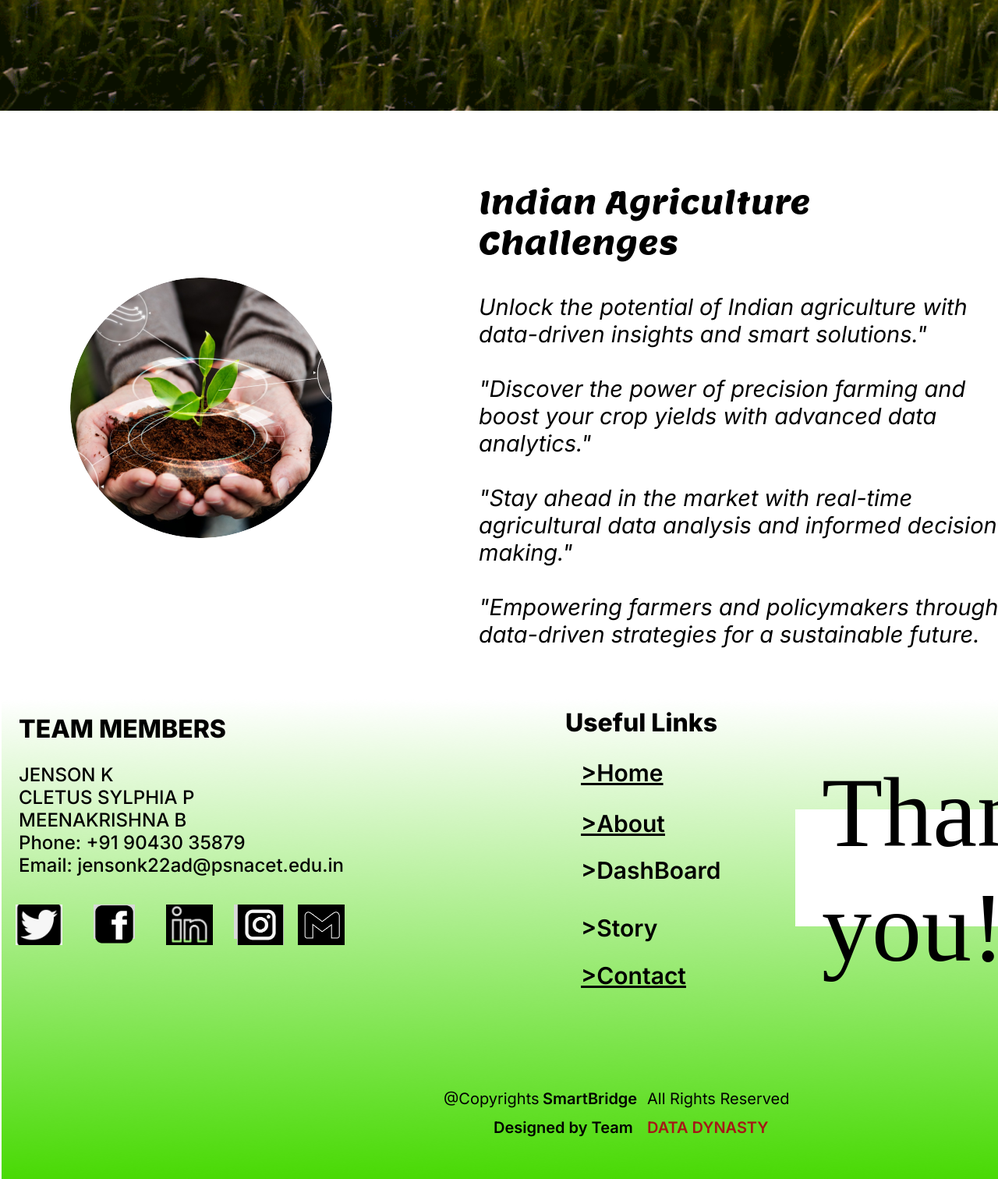
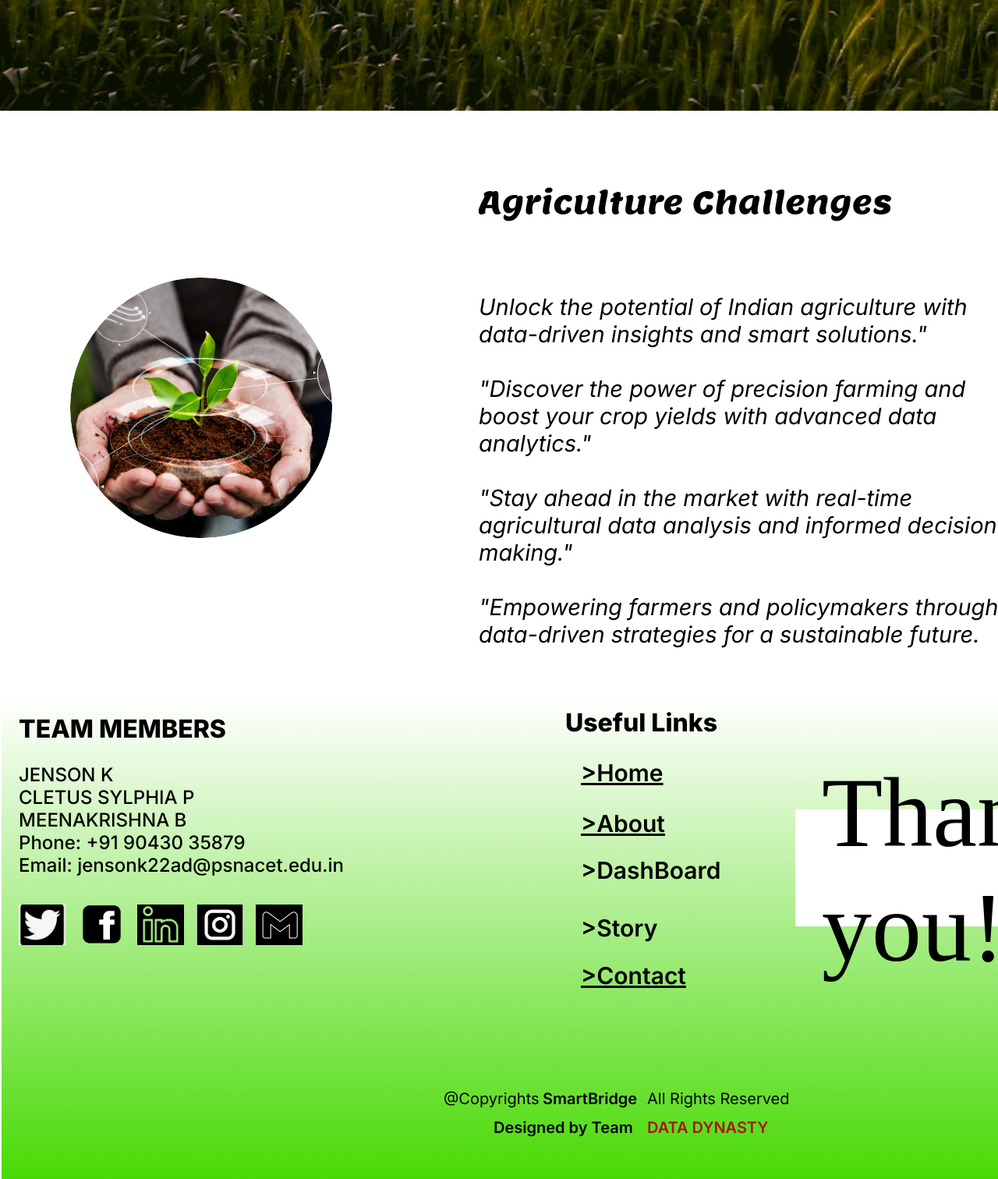
Before and after one commit to smartinternz02/SBSPS-Challenge-9954-1690010740, a Flask app: page / in a window 1280 px wide. Shown: the part 834-2346 px from the top of the page at 78% size. Run offline with Flask 3, Linux system fonts and the light colour scheme; some web fonts are replaced.

Commit message:
intro page css changes and html

```diff
--- a/datadynasty/static/css/index.css
+++ b/datadynasty/static/css/index.css
@@ -155,36 +155,7 @@
   width: 540px;
   height: 270px;
 }
-.facebook,
-.gmail,
-.insta,
-.linkedin,
-.twitter {
-  position: absolute;
-  top: 1994px;
-  left: 24px;
-  background-color: var(--color-gainsboro);
-  width: 53px;
-  height: 44px;
-}
-.facebook,
-.gmail,
-.insta,
-.linkedin {
-  left: 387px;
-}
-.facebook,
-.insta,
-.linkedin {
-  left: 300px;
-}
-.facebook,
-.linkedin {
-  left: 220px;
-}
-.facebook {
-  left: 120px;
-}
+
 .about1,
 .contact1,
 .dashboard1,
@@ -314,7 +285,7 @@
 .twitter-icon {
   position: absolute;
   top: 1994px;
-  left: 20px;
+  left: 24px;
   width: 60px;
   height: 52px;
   object-fit: cover;
@@ -325,7 +296,7 @@
 .linkedin-icon {
   position: absolute;
   top: 1994px;
-  left: 116px;
+  left: 100px;
   width: 60px;
   height: 52px;
   object-fit: cover;
@@ -334,20 +305,20 @@
 .instagram-icon,
 .linkedin-icon {
   top: 1994px;
-  left: 213px;
+  left: 176px;
   width: 60px;
   height: 52px;
 }
 .gmail-icon,
 .instagram-icon {
   top: 1994px;
-  left: 304px;
+  left: 252px;
   width: 60px;
   height: 52px;
 }
 .gmail-icon {
   top: 1994px;
-  left: 382px;
+  left: 328px;
   width: 60px;
   height: 52px;
 }
--- a/datadynasty/templates/index.html
+++ b/datadynasty/templates/index.html
@@ -7,7 +7,7 @@
         data-scroll-to="indianAgricultureChallenges"
       >
         <p class="indian-agriculture-challenges">
-          Indian Agriculture Challenges
+           Agriculture Challenges
         </p>
       </div>
       <i class="unlock-the-potential-container">
@@ -77,11 +77,7 @@
           </p>
         </span>
       </div>
-      <div class="twitter"></div>
-      <div class="gmail"></div>
-      <div class="insta"></div>
-      <div class="linkedin"></div>
-      <div class="facebook"></div>
+
       <div class="useful-links">Useful Links</div>
       <div class="home1">
         <span class="get-started-txt-container">
```
